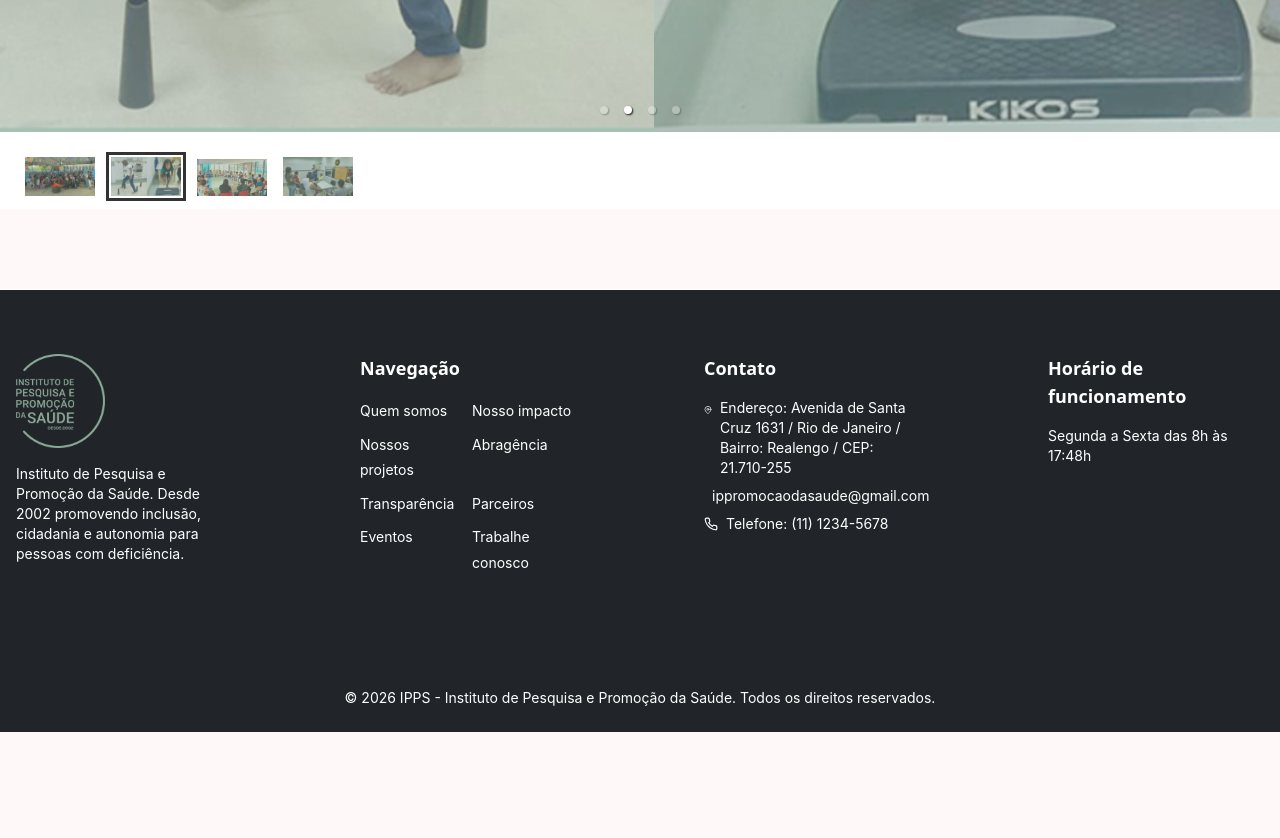
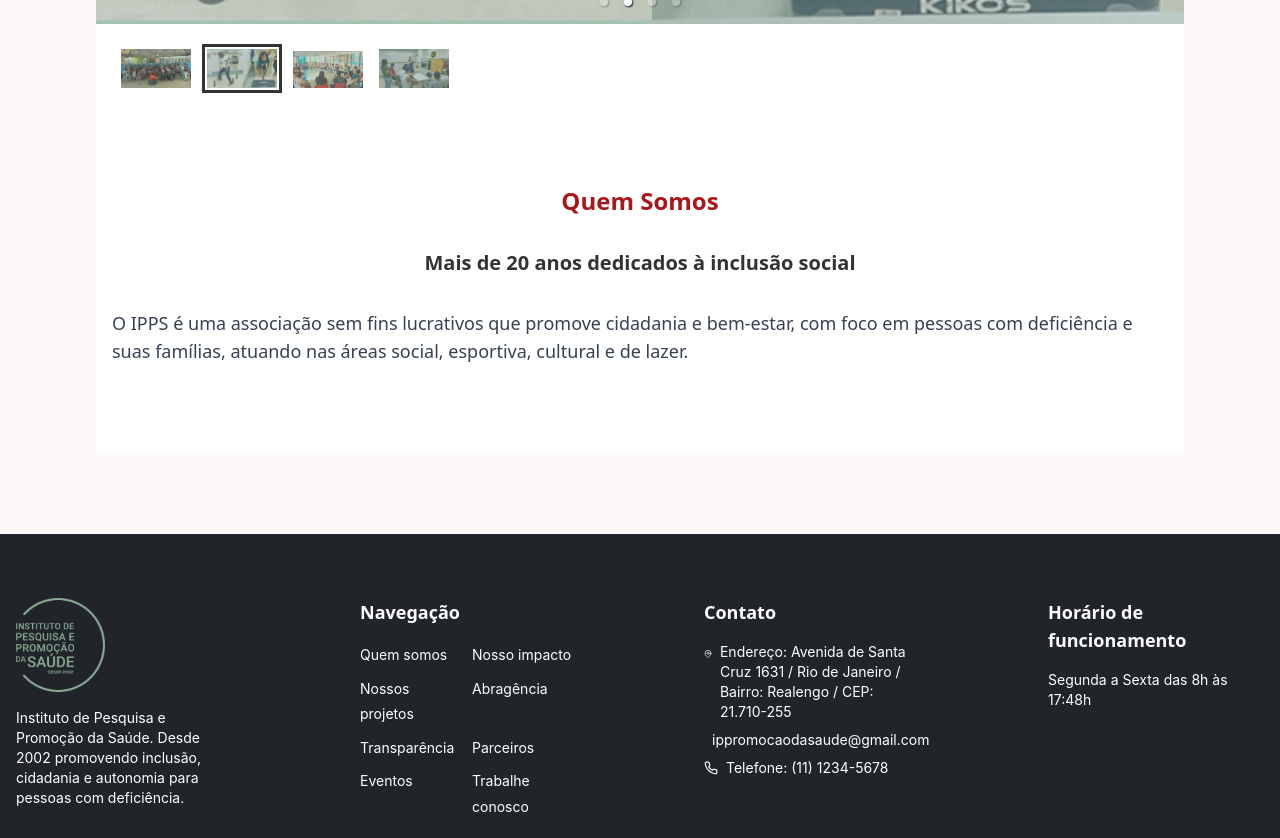
Before and after one commit to MF-Sergio/IPPS, a React (Vite) app: page / in a window 1280 px wide. Shown: the part 700-1538 px from the top of the page. Before the commit the page ends 1432 px from the top, so only its background shows below. Built offline with nearby package versions, Linux system fonts and the light colour scheme.

Commit message:
feat: quem somos

```diff
--- a/src/App.tsx
+++ b/src/App.tsx
@@ -1,24 +1,28 @@
-import { BrowserRouter, Routes, Route } from 'react-router-dom'
-import Header from './components/Header'
-import Footer from './components/Footer'
-import { routes } from './routers'
+import { BrowserRouter, Routes, Route } from "react-router-dom";
+import Header from "./components/Header";
+import Footer from "./components/Footer";
+import { routes } from "./routers";
 
 function App() {
   return (
     <>
       <BrowserRouter>
         <Header />
-        <main className="w-full">
+        <main className="max-w-6xl mx-auto px-4 sm:px-6 lg:px-8">
           <Routes>
             {routes.map((route) => (
-              <Route key={route.path} path={route.path} element={route.element} />
+              <Route
+                key={route.path}
+                path={route.path}
+                element={route.element}
+              />
             ))}
           </Routes>
         </main>
         <Footer />
       </BrowserRouter>
     </>
-  )
+  );
 }
 
-export default App
+export default App;
--- a/src/components/Header/index.tsx
+++ b/src/components/Header/index.tsx
@@ -1,8 +1,16 @@
-import logo from '../../assets/img/logo.png';
+import logo from "../../assets/img/logo.png";
 import { FiHeart } from "react-icons/fi";
 
 export default function Header() {
-  const navLinks = ['Quem somos', 'Impacto', 'Projetos', 'Abrangência', 'Seja Parceiro', 'Transparência', 'Eventos']
+  const navLinks = [
+    "Quem somos",
+    "Impacto",
+    "Projetos",
+    "Abrangência",
+    "Seja Parceiro",
+    "Transparência",
+    "Eventos",
+  ];
 
   return (
     <header className="container mx-auto w-full text-black flex items-center justify-between my-6">
@@ -10,7 +18,7 @@ export default function Header() {
         <img src={logo} alt="Logo" className="h-16" />
       </div>
 
-        <div className='flex gap-9'>
+      <div className="flex gap-9">
         <nav className="flex gap-6">
           {navLinks.map((link) => (
             <button
@@ -22,11 +30,10 @@ export default function Header() {
           ))}
         </nav>
 
-            <button className='flex items-center justify-center gap-3 py-2 px-5 bg-[#216587] text-white rounded-lg transition-colors duration-200 cursor-pointer'>
+        <button className="flex items-center justify-center gap-3 py-2 px-5 bg-[#216587] text-white rounded-lg transition-colors duration-200 cursor-pointer">
           <FiHeart /> Doar agora
         </button>
       </div>
-
     </header>
-  )
+  );
 }
--- a/src/index.css
+++ b/src/index.css
@@ -1,8 +1,10 @@
 @import "tailwindcss";
 
 :root {
-  --sans: system-ui, 'Segoe UI', Roboto, sans-serif;
-  --heading: system-ui, 'Segoe UI', Roboto, sans-serif;
+  --titulo: #a9171a;
+
+  --sans: system-ui, "Segoe UI", Roboto, sans-serif;
+  --heading: system-ui, "Segoe UI", Roboto, sans-serif;
   --mono: ui-monospace, Consolas, monospace;
 }
 
@@ -16,7 +18,7 @@ body,
 body {
   font-family: var(--sans);
   line-height: 1.6;
-  background-color: #FEF8F8;
+  background-color: #fef8f8;
   color: #333;
   margin: 0;
   padding: 0;
@@ -31,3 +33,7 @@ h6 {
   font-family: var(--heading);
   font-weight: 600;
 }
+
+.titulo {
+  color: var(--titulo);
+}
--- a/src/pages/Home/components/Hero.tsx/index.tsx
+++ b/src/pages/Home/components/Hero.tsx/index.tsx
@@ -1,4 +1,4 @@
-import Carrossel from "../carrossel/carrossel";
+import Carrossel from "../Carrossel/Carrossel.tsx";
 
 export default function Hero() {
   return (
--- /dev/null
+++ b/src/pages/Home/components/quemSomos/QuemSomos.tsx
@@ -0,0 +1,19 @@
+export default function QuemSomos() {
+  return (
+    <div className="bg-white py-16">
+      <div className="container mx-auto px-4">
+        <h2 className="text-2xl font-bold mb-8 text-center titulo">
+          Quem Somos
+        </h2>
+        <h3 className="text-xl text-black-700 font-bold mb-8 text-center ">
+          Mais de 20 anos dedicados à inclusão social
+        </h3>
+        <p className="text-lg text-gray-700 mb-6">
+          O IPPS é uma associação sem fins lucrativos que promove cidadania e
+          bem-estar, com foco em pessoas com deficiência e suas famílias,
+          atuando nas áreas social, esportiva, cultural e de lazer.
+        </p>
+      </div>
+    </div>
+  );
+}
--- a/src/pages/Home/index.tsx
+++ b/src/pages/Home/index.tsx
@@ -1,10 +1,12 @@
 import Hero from "./components/Hero.tsx";
+import QuemSomos from "./components/quemSomos/QuemSomos.js";
 
 export default function Home() {
   return (
     <div className="bg-white">
       {/* Conteúdo da Home separe por sessoes, crie componentes de sessions para cada uma das sessões */}
       <Hero />
+      <QuemSomos />
     </div>
   );
 }
```
Lines whose indentation alone changed are shown as unchanged.
